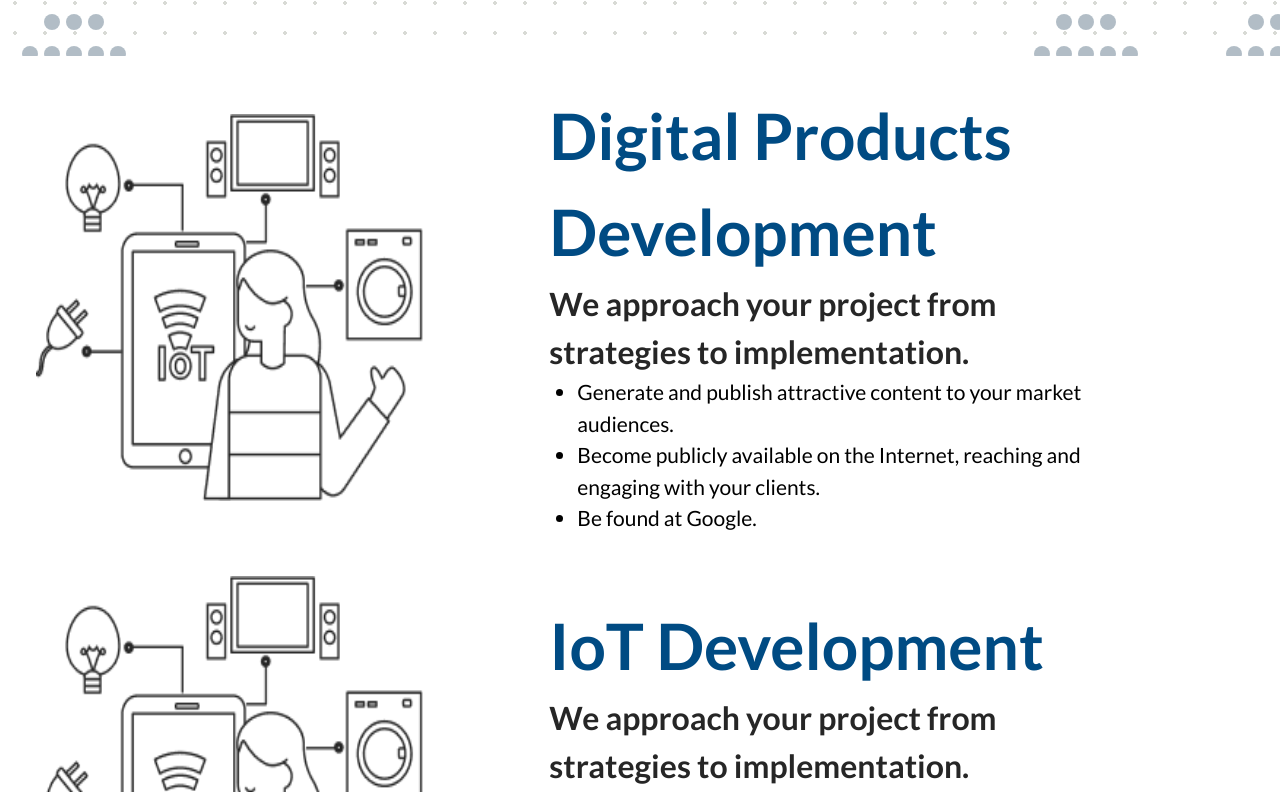
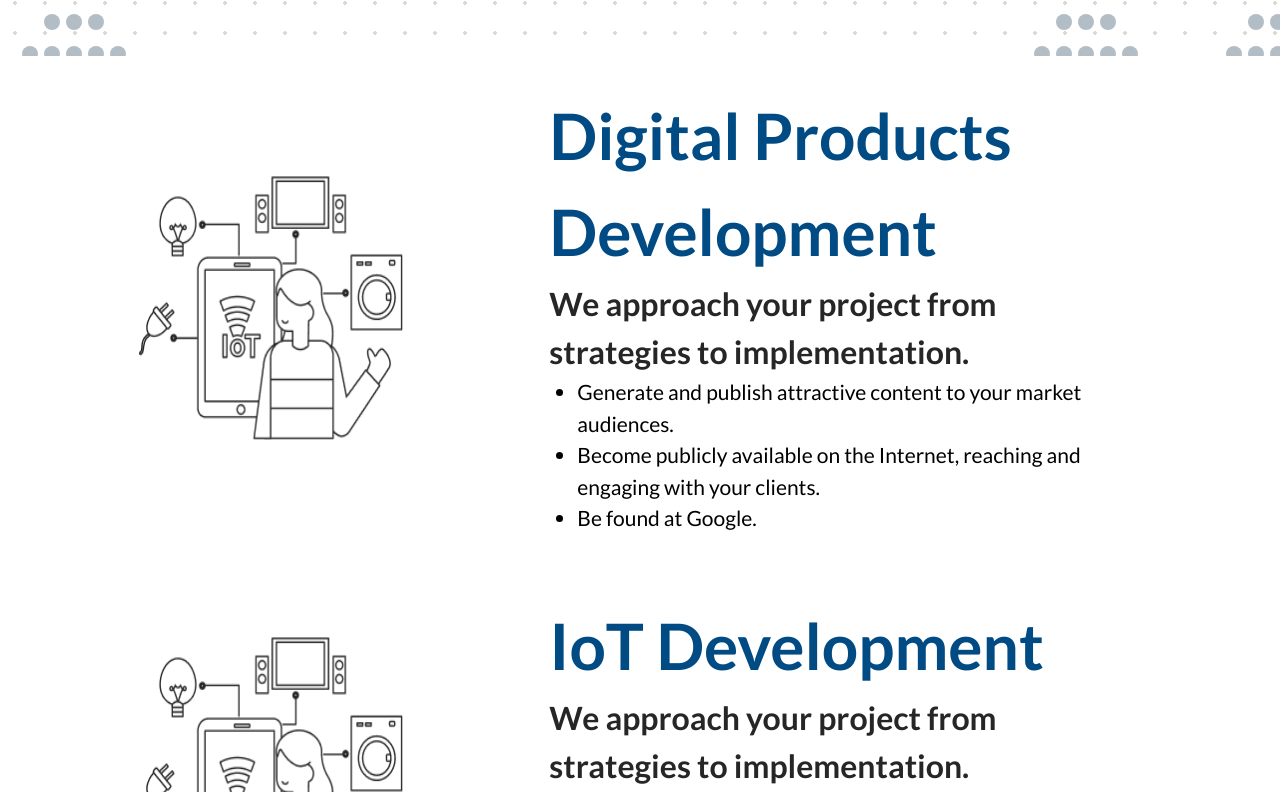
Before and after one commit to ciudades-studio/ciudades.consulting, a Next.js app: page / in a window 1280 px wide. Shown: the part 968-1760 px from the top of the page. Built offline with nearby package versions, Linux system fonts and the light colour scheme.

Commit message:
add css rules for service image

```diff
--- a/components/service-component/index.tsx
+++ b/components/service-component/index.tsx
@@ -8,7 +8,12 @@ const Service = ({ serviceTitle, serviceSubTitle, itemsDercription }: IService)
     <div className={styles["services-container"]}>
       <div className={styles.container}>
         <figure className={styles["services-img-container"]}>
-          <Image src={ServicesImageExample} width={500} height={500} alt='example image' />
+          <Image
+            width={500}
+            height={500}
+            alt='example image'
+            src={ServicesImageExample}
+          />
         </figure>
         <div className={styles["services-text-container"]}>
           <h1 className={styles["services-title"]}>
--- a/components/service-component/service.module.scss
+++ b/components/service-component/service.module.scss
@@ -22,8 +22,9 @@
 .services-img-container {
   @apply
   hidden
+  max-w-[264.31px]
   lg:block
-  lg:col-start-1
+  lg:col-start-2
   lg:col-end-5
 }
 
```
